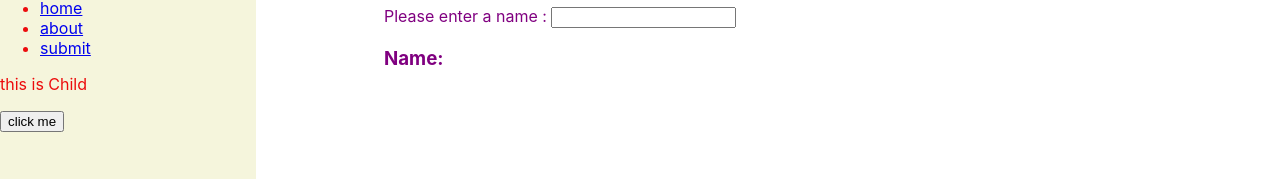
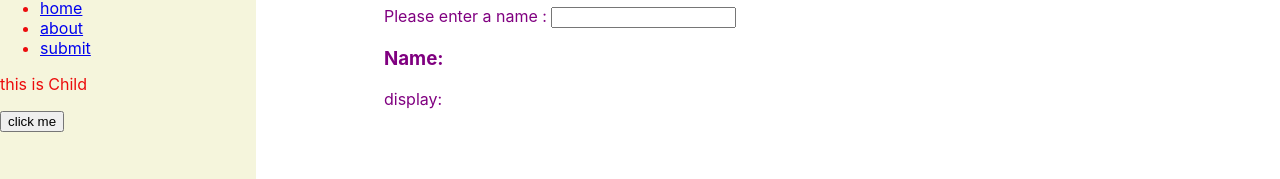
Before and after one commit to PoojaVeera/childtoparentprops, a React (Create React App) app: page / in a window 1280 px wide. Shown: the part 374-553 px from the top of the page. Built offline with nearby package versions, Linux system fonts and the light colour scheme.

Commit message:
modified:   src/App.js 	modified:   src/pages/about/about.js 	modified:   src/pages/home/home.js 	modified:   src/pages/submit/submit.js

```diff
--- a/src/App.js
+++ b/src/App.js
@@ -1,16 +1,16 @@
 import React from "react";
 import "./App.css";
 import { Routes, Route } from "react-router-dom";
-import Page1 from "./pages/home/home";
-import Page2 from "./pages/about/about";
-import Page3 from "./pages/submit/submit";
+import Home from "./pages/home/home";
+import Submit from "./pages/submit/submit";
+import About from "./pages/about/about";
 function App() {
   return (
     <div>
       <Routes>
-        <Route path="/" element={<Page1 />} />
-        <Route path="/about" element={<Page2 />} />
-        <Route path="/submit" element={<Page3 />} />
+        <Route path="/" element={<Home />} />
+        <Route path="/about" element={<About />} />
+        <Route path="/submit" element={<Submit />} />
       </Routes>
     </div>
   );
--- a/src/pages/about/about.js
+++ b/src/pages/about/about.js
@@ -1,7 +1,7 @@
 import React from "react";
 import Layout from "../../components/layout/layout";
 import "./about.css";
-const Page2 = () => {
+const About = () => {
   return (
     <div>
       <Layout data="About page" color="green">
@@ -13,4 +13,4 @@ const Page2 = () => {
     </div>
   );
 };
-export default Page2;
+export default About;
--- a/src/pages/home/home.js
+++ b/src/pages/home/home.js
@@ -2,18 +2,19 @@ import React, { useState } from "react";
 import Layout from "../../components/layout/layout"; //pages assignment
 import Sidebar from "../../components/sidebar/sidebar";
 import "./home.css";
-const Page1 = () => {
-  //this is for useState assignment
+const Home = () => {
+  // this is for useState assignment
   const [name, output] = useState("");
+  console.log(name);
   const handleChange = (events) => {
     output(events.target.value);
   };
+  const [propsDisplay, setPropView] = useState("");
 
   // this is for child to parent assignment
   const ChildToParent = (view) => {
     console.log(view);
-
-    // const [propsdisplay, setpropview] = useState(view);
+    setPropView(view);
   };
 
   return (
@@ -30,11 +31,11 @@ const Page1 = () => {
             value={name}
           ></input>
           <h3>Name:{name}</h3>
-          {/* <p>display:{propview}</p> */}
+          <p>display:{propsDisplay}</p>
         </div>
       </Layout>
       <Sidebar ChildToParent={ChildToParent} />
     </div>
   );
 };
-export default Page1;
+export default Home;
--- a/src/pages/submit/submit.js
+++ b/src/pages/submit/submit.js
@@ -1,7 +1,7 @@
 import React from "react";
 import Layout from "../../components/layout/layout";
 import "./submit.css";
-const Page3 = () => {
+const Submit = () => {
   return (
     <Layout data="submit page" color="green">
       <div className="submit">
@@ -10,4 +10,4 @@ const Page3 = () => {
     </Layout>
   );
 };
-export default Page3;
+export default Submit;
```
